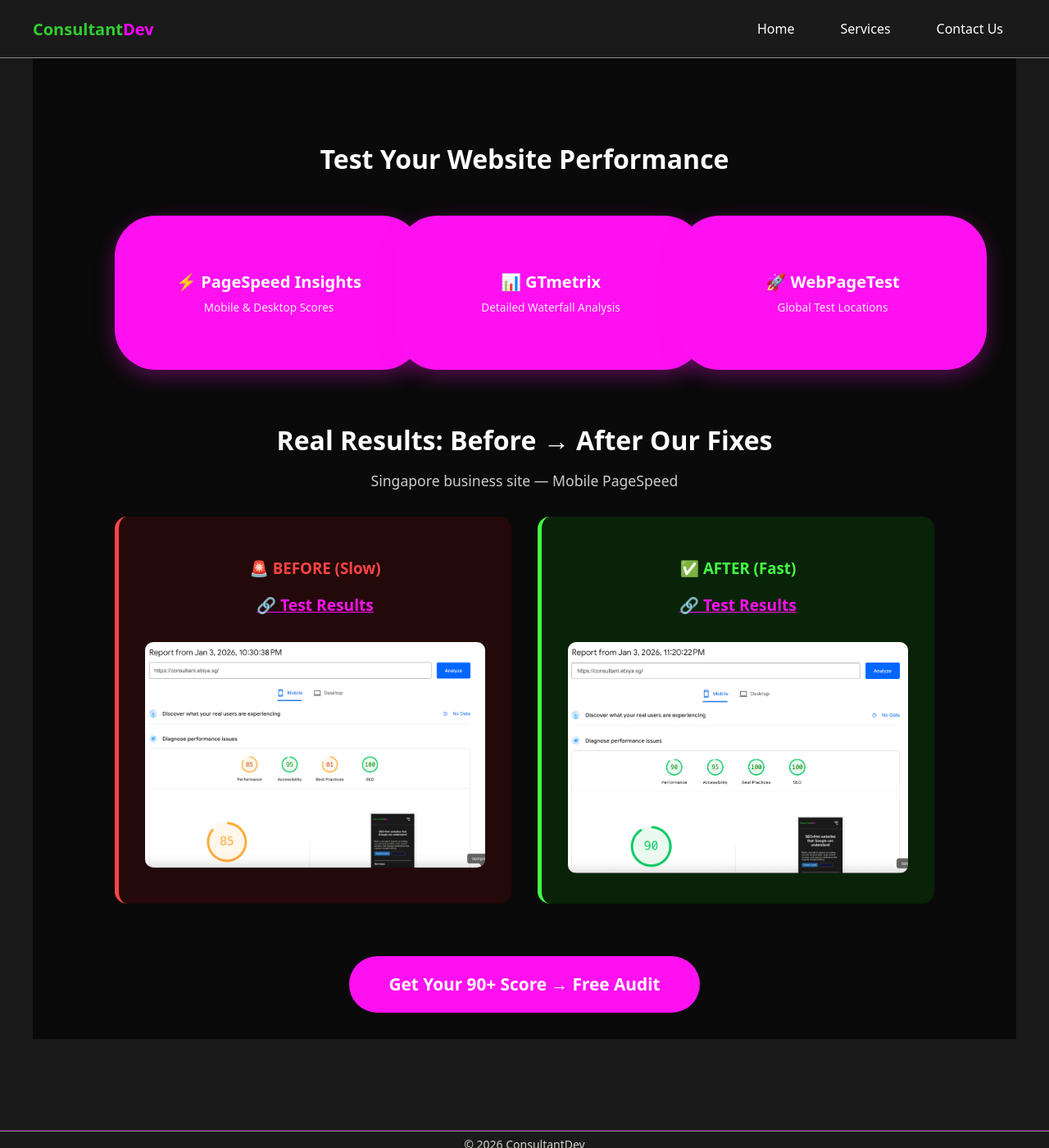
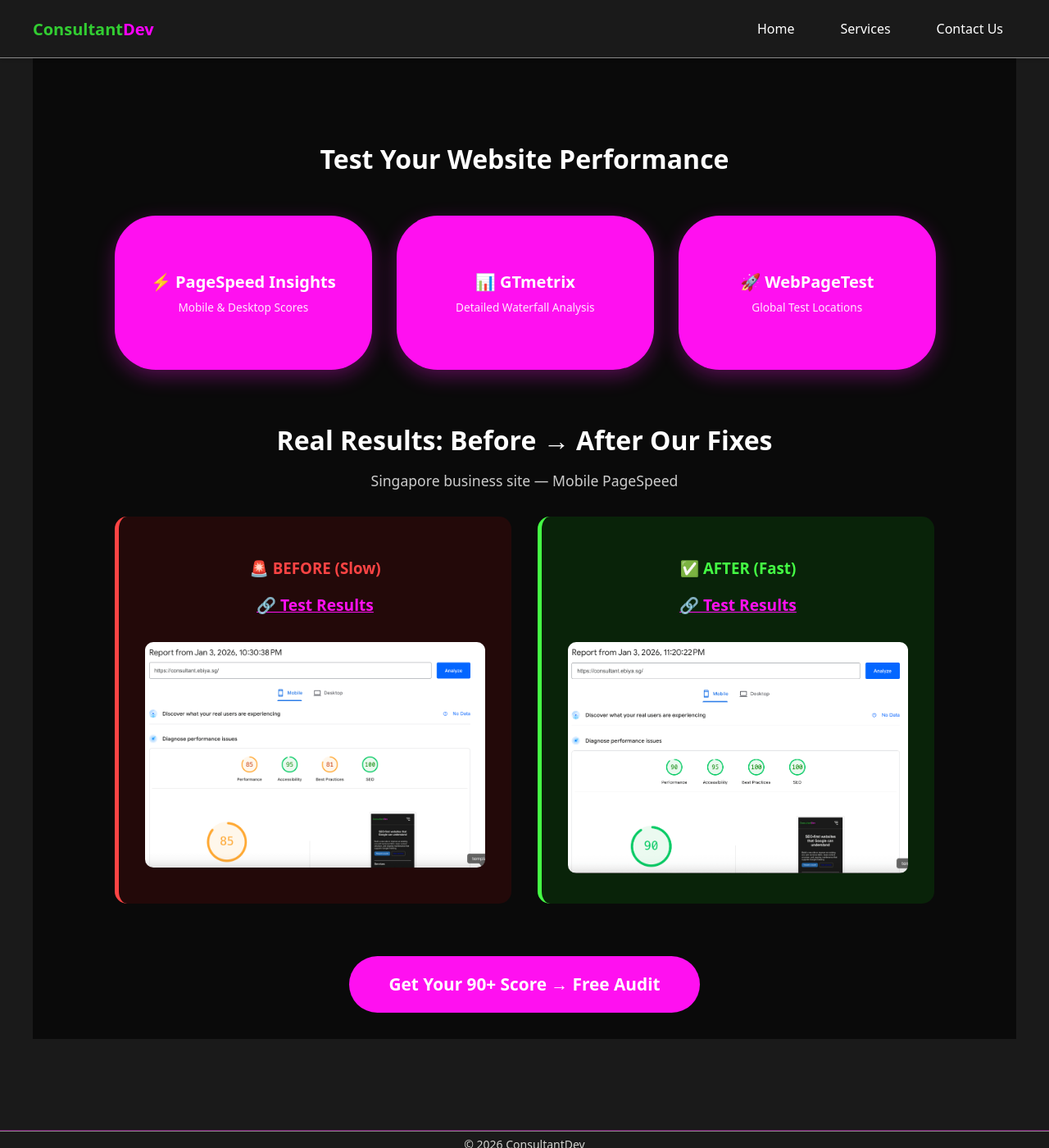
Before and after one commit to m33lucky-benny/ebiya-consul, a Jekyll site: the page built from services.md, in a window 1280 px wide and 1400 px high, scrolled down 480 px. Shown: the whole window at 82% size. Built offline with Jekyll 4.4.1, drawn with Linux system fonts in a browser that asks for light colours.

Commit message:
Update main.scss

```diff
--- a/assets/css/main.scss
+++ b/assets/css/main.scss
@@ -160,7 +160,7 @@
   text-align: center;
   box-shadow: 0 8px 25px rgba(255,16,240,0.3);
   transition: all 0.3s;
-  width: 100%;      /* NEW: Full grid cell width */
-  height: 140px;    /* NEW: Fixed equal height */
-  min-height: 140px;
+  width: 80%;      /* NEW: Full grid cell width */
+  height: 70px;    /* NEW: Fixed equal height */
+  min-height: 50px;
 }
```
